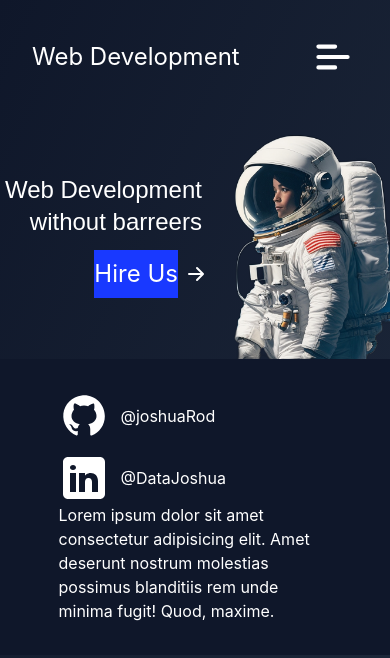
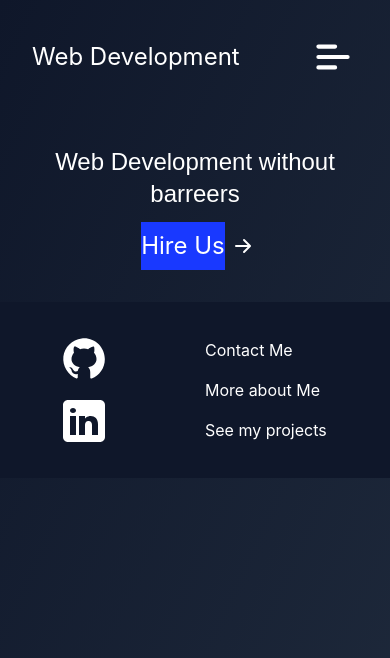
Before and after one commit to DataJoshua/Portfolio, a React (Create React App) app: page / in a window 390 px wide. Shown: the top 658 px of the page. Built offline with nearby package versions, Linux system fonts and the light colour scheme.

Commit message:
footer styles changed and responsive for Home added

```diff
--- /dev/null
+++ b/src/atoms/FooterLink.tsx
@@ -0,0 +1,8 @@
+import { Link } from "react-router-dom";
+import { FooterLinkProps } from "../types/AtomTypes";
+
+const FooterLink = ( { path, label } : FooterLinkProps ) => {
+  return <li className="hover:cursor-pointer hover:underline"><Link to={path}>{label}</Link></li>
+};
+
+export default FooterLink;
--- a/src/pages/Home.tsx
+++ b/src/pages/Home.tsx
@@ -7,14 +7,14 @@ const Home = ()=> {
   return (<>
     <FrameContainer>
       <div className="flex justify-center items-center">
-        <div className="text-end lg:text-start max-w-xs lg:max-w-lg flex-col flex gap-3 lg:items-start items-end">
+        <div className="my-8 text-center sm:text-end lg:text-start max-w-xs lg:max-w-lg flex-col flex gap-3 lg:items-start items-center sm:items-end">
           <h1 className="text text-2xl lg:text-6xl">Web Development without barreers</h1>
-          <div className="flex items-center justify-end lg:justify-start">
+          <div className="flex items-center justify-start sm:justify-end lg:justify-start">
             <Button label="Hire Us" handleOnClick={()=>{}}/>
             <svg className="ml-2 -mr-1 w-5 h-5" fill="currentColor" viewBox="0 0 20 20" xmlns="http://www.w3.org/2000/svg"><path fillRule="evenodd" d="M10.293 3.293a1 1 0 011.414 0l6 6a1 1 0 010 1.414l-6 6a1 1 0 01-1.414-1.414L14.586 11H3a1 1 0 110-2h11.586l-4.293-4.293a1 1 0 010-1.414z" clipRule="evenodd"></path></svg>
           </div>
         </div>
-        <div className="w-[350px] lg:w-[500px]">
+        <div className="hidden sm:block sm:w-[350px] lg:w-[500px]">
           <img src={astronautImg} alt="" />
         </div>
       </div>
--- a/src/templates/Footer.tsx
+++ b/src/templates/Footer.tsx
@@ -1,27 +1,31 @@
 import githubSvg from "../assets/github.svg";
 import linkedInSvg from "../assets/linkedin.svg";
+import { Link } from "react-router-dom";
+import FooterLink from "../atoms/FooterLink";
 
 const Footer = ()=> {
   return (
     <>
-      <div className="bg-slate-900 px-[15%] grid-cols-1 sm:grid grid-cols-2 py-8 px-8 gap-5">
+      <div className="bg-slate-900 px-[15%] grid grid-cols-2 py-8 px-8 gap-5">
         <div className="flex flex-col gap-3">
           <a href="https://github.com/datajoshua" target="_blank">
             <div className="flex gap-3 items-center">
               <img src={githubSvg} alt="github" />
-              <p className="hover:underline hover:cursor-pointer">@joshuaRod</p>
+              <p className="hidden sm:block hover:underline hover:cursor-pointer">@joshuaRod</p>
             </div>
           </a>
           <a href="https://www.linkedin.com/in/rodriguez-joshua/" target="_blank">
             <div className="flex gap-3 items-center">
               <img src={linkedInSvg} alt="linkedin" />
-              <p className="hover:underline hover:cursor-pointer">@DataJoshua</p>
+              <p className="hidden sm:block hover:underline hover:cursor-pointer">@DataJoshua</p>
             </div>
           </a>
         </div>
-        <div className="flex items-center">
-          <p>Lorem ipsum dolor sit amet consectetur adipisicing elit. Amet deserunt nostrum molestias possimus blanditiis rem unde minima fugit! Quod, maxime.</p>
-        </div>
+        <ul className="flex flex-col justify-center gap-4 w-full">
+          <FooterLink path="/contact" label="Contact Me"/>
+          <FooterLink path="/about" label="More about Me"/>
+          <FooterLink path="/projects" label="See my projects"/>
+        </ul>
       </div>
     </>
   )
--- a/src/types/AtomTypes.ts
+++ b/src/types/AtomTypes.ts
@@ -8,3 +8,8 @@ export interface ButtonProp {
   label : string
   handleOnClick : Function
 }
+
+export interface FooterLinkProps {
+  path : string
+  label : string
+}
```
